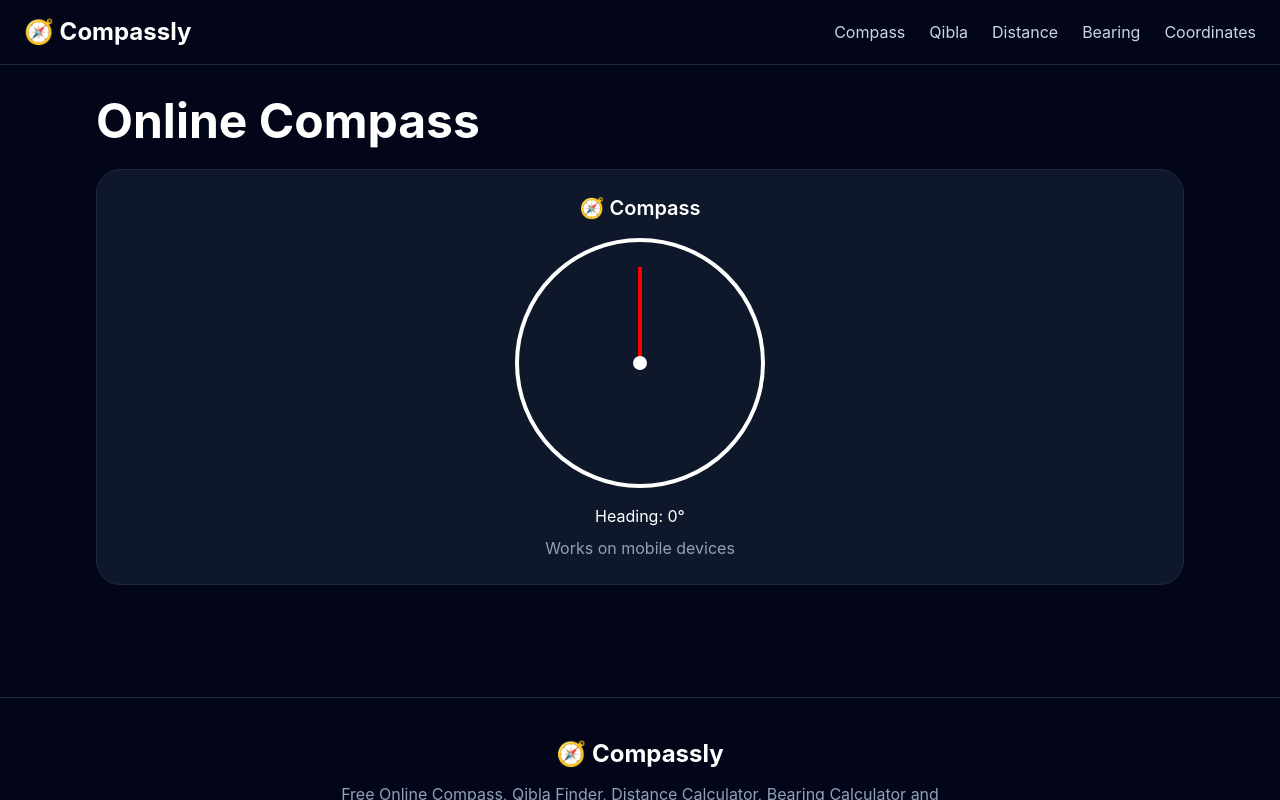
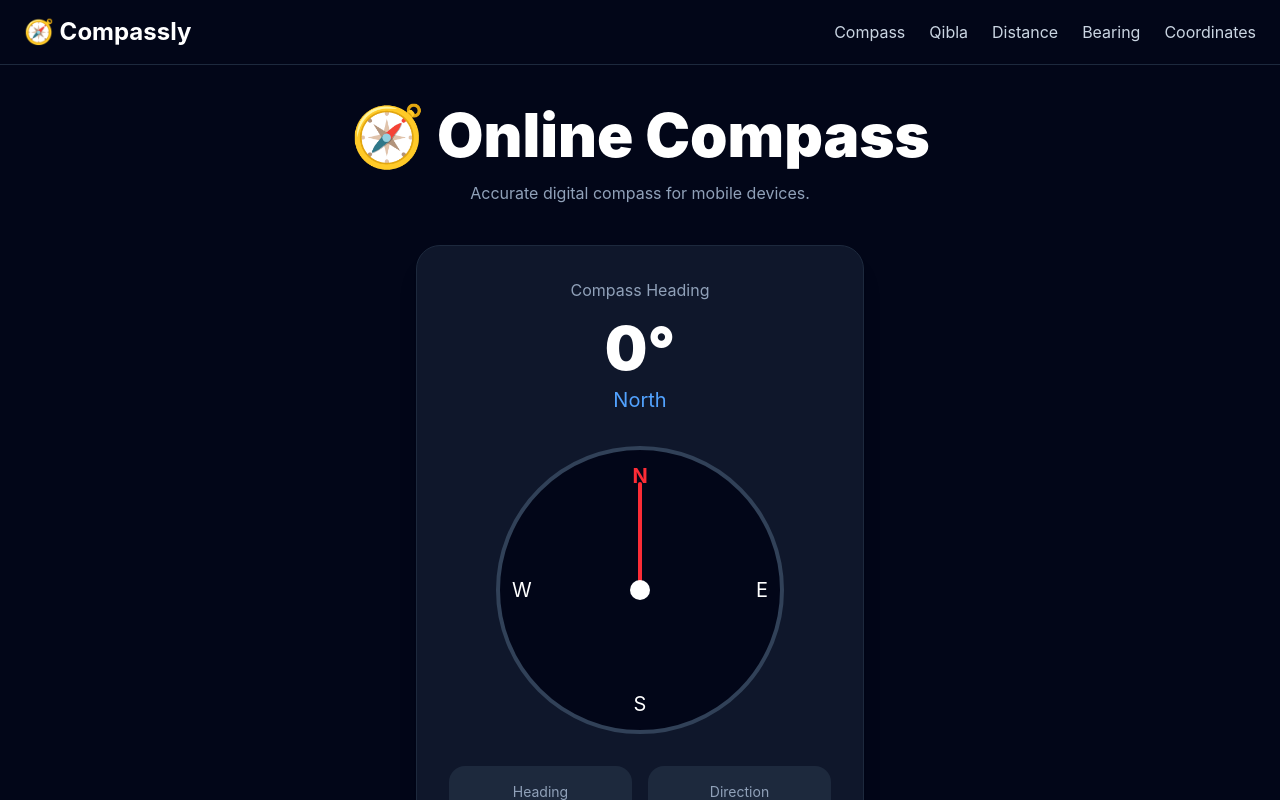
Before and after one commit to HasanMansuri/compassly, a React (Vite) app: page /online-compass in a window 1280 px wide. Shown: the top 800 px of the page. Built offline with nearby package versions, Linux system fonts and the light colour scheme.

Commit message:
Professional compass redesign

```diff
--- a/src/components/CompassCard.jsx
+++ b/src/components/CompassCard.jsx
@@ -1,22 +1,35 @@
 import { useEffect, useState } from "react";
 
 export default function CompassCard() {
-
 const [heading, setHeading] = useState(0);
 
+const getDirection = (degree) => {
+const directions = [
+"North",
+"North-East",
+"East",
+"South-East",
+"South",
+"South-West",
+"West",
+"North-West",
+];
+
+
+return directions[
+  Math.round(degree / 45) % 8
+];
+
+
+};
+
 useEffect(() => {
+const handleOrientation = (event) => {
+if (event.alpha !== null) {
+setHeading(Math.round(event.alpha));
+}
+};
 
-    function handleOrientation(event) {
-
-      if (event.alpha !== null) {
-
-        setHeading(
-          Math.round(event.alpha)
-        );
-
-      }
-
-    }
 
 window.addEventListener(
   "deviceorientation",
@@ -24,76 +37,129 @@ export default function CompassCard() {
 );
 
 return () => {
-
   window.removeEventListener(
     "deviceorientation",
     handleOrientation
   );
-
 };
 
 }, []);
 
-  return (
+return ( <div className="max-w-md mx-auto">
 
-    <div className="bg-slate-900 border border-slate-800 rounded-3xl p-6">
 
-      <h3 className="text-xl font-semibold text-center mb-4">
-        🧭 Compass
+  <div className="bg-slate-900 border border-slate-800 rounded-3xl p-8 shadow-xl">
+
+    <h3 className="text-center text-slate-400 mb-4">
+      Compass Heading
     </h3>
 
-      <div className="flex justify-center">
+    <h1 className="text-center text-6xl font-black">
+      {heading}°
+    </h1>
+
+    <p className="text-center text-blue-400 text-xl mt-2">
+      {getDirection(heading)}
+    </p>
+
+    <div className="flex justify-center mt-8">
 
       <div
+        className="
+          relative
+          w-72
+          h-72
+          rounded-full
+          border-4
+          border-slate-700
+          bg-slate-950
+        "
+      >
+
+        {/* Compass Dial */}
+        <div
+          className="absolute inset-0"
           style={{
-            width: "250px",
-            height: "250px",
-            border: "4px solid white",
-            borderRadius: "50%",
-            position: "relative",
-            overflow: "hidden"
+            transform: `rotate(-${heading}deg)`
           }}
         >
 
+          <div className="absolute top-3 left-1/2 -translate-x-1/2 text-red-500 font-bold text-xl">
+            N
+          </div>
+
+          <div className="absolute bottom-3 left-1/2 -translate-x-1/2 text-xl">
+            S
+          </div>
+
+          <div className="absolute left-3 top-1/2 -translate-y-1/2 text-xl">
+            W
+          </div>
+
+          <div className="absolute right-3 top-1/2 -translate-y-1/2 text-xl">
+            E
+          </div>
+
+        </div>
+
+        {/* Fixed Needle */}
         <div
-            style={{
-              position: "absolute",
-              width: "4px",
-              height: "100px",
-              background: "red",
-              left: "50%",
-              top: "25px",
-              transformOrigin: "bottom center",
-              transform:
-                `translateX(-50%) rotate(${heading}deg)`
-            }}
+          className="
+            absolute
+            left-1/2
+            top-8
+            w-1
+            h-28
+            bg-red-500
+            -translate-x-1/2
+            rounded-full
+          "
         />
 
+        {/* Center Dot */}
         <div
-            style={{
-              position: "absolute",
-              left: "50%",
-              top: "50%",
-              width: "14px",
-              height: "14px",
-              background: "white",
-              borderRadius: "50%",
-              transform:
-                "translate(-50%, -50%)"
-            }}
+          className="
+            absolute
+            left-1/2
+            top-1/2
+            w-5
+            h-5
+            rounded-full
+            bg-white
+            -translate-x-1/2
+            -translate-y-1/2
+          "
         />
 
       </div>
 
     </div>
 
-      <p className="text-center mt-4">
-        Heading: {heading}°
+    <div className="grid grid-cols-2 gap-4 mt-8">
+
+      <div className="bg-slate-800 rounded-2xl p-4 text-center">
+        <p className="text-slate-400 text-sm">
+          Heading
         </p>
 
-      <p className="text-center text-slate-400 mt-2">
-        Works on mobile devices
+        <p className="font-bold text-xl">
+          {heading}°
         </p>
+      </div>
+
+      <div className="bg-slate-800 rounded-2xl p-4 text-center">
+        <p className="text-slate-400 text-sm">
+          Direction
+        </p>
+
+        <p className="font-bold">
+          {getDirection(heading)}
+        </p>
+      </div>
+
+    </div>
+
+  </div>
 
 </div>
 
--- a/src/pages/CompassPage.jsx
+++ b/src/pages/CompassPage.jsx
@@ -1,15 +1,24 @@
 import CompassCard from "../components/CompassCard";
 
 export default function CompassPage() {
-  return (
-    <div className="max-w-6xl mx-auto p-8">
+return ( <main className="max-w-7xl mx-auto px-4 py-10">
 
-      <h1 className="text-5xl font-bold mb-6">
-        Online Compass
-      </h1>
+  <div className="text-center mb-10">
 
-      <CompassCard />
+    <h1 className="text-5xl md:text-6xl font-black">
+      🧭 Online Compass
+    </h1>
 
-    </div>
-  );
+    <p className="text-slate-400 mt-4">
+      Accurate digital compass for mobile devices.
+    </p>
+
+  </div>
+
+  <CompassCard />
+
+</main>
+
+
+);
 }
```
Lines whose indentation alone changed are shown as unchanged.
